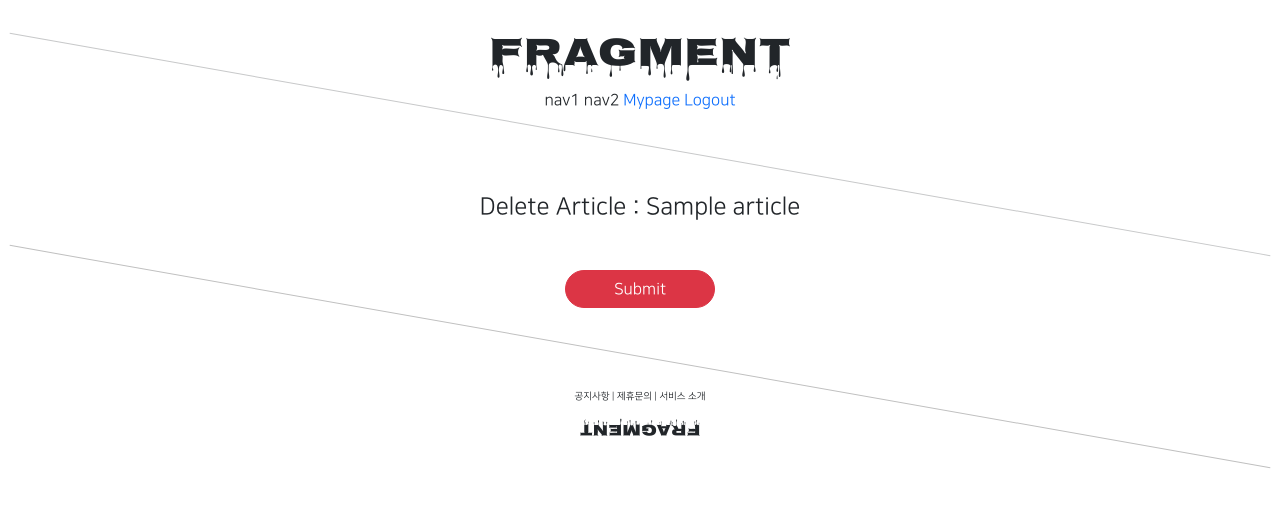
After one commit to 21nkyu/ik_1ban_2, a Django app: page /articles/delete/1 in a window 1280 px wide. The commit adds this page. Shown: the top 507 px of the page. Run offline with Django 3.2, Linux system fonts and the light colour scheme; a user stored in the database is signed in; tables that the repository leaves empty hold one stand-in row (values such as "Sample post"); parts of the project's set-up code (start-up, migrations or seed data) failed here and were passed over; some libraries are stand-ins or nearby versions.

Commit message:
20210807_scd_006(018)

```diff
--- /dev/null
+++ b/articleapp/decorators.py
@@ -0,0 +1,13 @@
+from django.http import HttpResponseForbidden
+
+from articleapp.models import Article
+
+
+def article_ownership_required(func):
+    def decorated(request, *args, **kwargs):
+        target_article = Article.objects.get(pk=kwargs['pk'])
+        if target_article.writer == request.user:
+            return func(request, *args, **kwargs)
+        else:
+            return HttpResponseForbidden()
+    return decorated
--- /dev/null
+++ b/articleapp/templates/articleapp/delete.html
@@ -0,0 +1,23 @@
+{% extends 'base.html' %}
+{#{% load bootstrap4 %}#}
+
+{% block content %}
+    <div class="text-center mw-500 m-auto">
+        <div class="m-5">
+            <h4>Delete Article : {{ target_article.title }}</h4>
+        </div>
+        <div class="m-5">
+            <form action="{% url 'articleapp:delete' pk=target_article.pk %}"  {# 객체 접근방식 동일 #}
+{#                  enctype="multipart/form-data"#}
+                  method="post"> {# url acc~app 의 create로 요청을 보내라 #}
+
+                {% csrf_token %}   {# ??보안#}
+{#                {% bootstrap_form form %}#}
+                <div class="m-5"> {# 부모넓이 상속 #}
+                    <input type="submit"
+                           class="btn btn-danger rounded-pill px-5" > {# 출력버튼 px-5수평방향향#}
+                </div>
+            </form>
+        </div>
+    </div>
+{% endblock %}
--- a/articleapp/urls.py
+++ b/articleapp/urls.py
@@ -1,7 +1,7 @@
 from django.urls import path
 from django.views.generic import TemplateView
 
-from articleapp.views import ArticleCreateView, ArticleDetailView, ArticleUpdateView
+from articleapp.views import ArticleCreateView, ArticleDetailView, ArticleUpdateView, ArticleDeleteView
 
 app_name = 'articleapp'
 
@@ -10,4 +10,5 @@ urlpatterns = [
     path('create/', ArticleCreateView.as_view(), name='create'),
     path('detail/<int:pk>', ArticleDetailView.as_view(), name='detail'),
     path('update/<int:pk>', ArticleUpdateView.as_view(), name='update'),
+    path('delete/<int:pk>', ArticleDeleteView.as_view(), name='delete'),
 ]
--- a/articleapp/views.py
+++ b/articleapp/views.py
@@ -1,13 +1,17 @@
+from django.contrib.auth.decorators import login_required
 from django.shortcuts import render
 
 # Create your views here.
 from django.urls import reverse_lazy, reverse
-from django.views.generic import CreateView, DetailView, UpdateView
+from django.utils.decorators import method_decorator
+from django.views.generic import CreateView, DetailView, UpdateView, DeleteView
 
+from articleapp.decorators import article_ownership_required
 from articleapp.forms import ArticleCreationForm
 from articleapp.models import Article
 
-
+@method_decorator(login_required, 'get')
+@method_decorator(login_required, 'get')
 class ArticleCreateView(CreateView):
     model = Article
     form_class = ArticleCreationForm
@@ -23,6 +27,9 @@ class ArticleDetailView(DetailView):
     context_object_name = 'target_article'
     template_name = 'articleapp/detail.html'
 
+
+@method_decorator(article_ownership_required, 'get')
+@method_decorator(article_ownership_required, 'post')
 class ArticleUpdateView(UpdateView):
     model = Article
     form_class = ArticleCreationForm
@@ -30,4 +37,13 @@ class ArticleUpdateView(UpdateView):
     template_name = 'articleapp/update.html'
 
     def get_success_url(self):
-        return reverse('articleapp:detail', kwargs={'pk': self.object}) #target_article pk: self.object 동일
+        return reverse('articleapp:detail', kwargs={'pk': self.object.pk}) #target_article pk: self.object 동일
+
+
+@method_decorator(article_ownership_required, 'get')
+@method_decorator(article_ownership_required, 'post')
+class ArticleDeleteView(DeleteView):
+    model = Article
+    context_object_name = 'target_article'
+    success_url = reverse_lazy('articleapp:list')
+    template_name = 'articleapp/delete.html'
--- a/static/base.css
+++ b/static/base.css
@@ -63,3 +63,15 @@ transform: rotate(10deg);
 .round_button:hover {
     color: dimgray;
 }
+
+.article_image{
+    border-radius: 2rem;
+    width: 60%;
+    box-shadow: 0 0 1rem gray;
+}
+
+.article_content{
+    font-size: 1.1rem;
+    text-align: left;
+    margin: 2rem 0;
+}
```
Also changed, not shown: articleapp/templates/articleapp/detail.html (+12 -3 lines).
